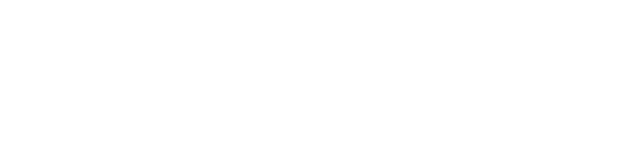
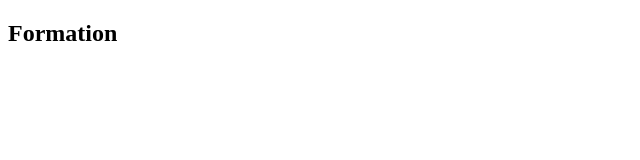
Before and after one commit to georgisenze/git-mon-cv, a plain HTML site: page index.html in a window 1280 px wide. Shown: the whole page, without its empty margins (0-640 px from the left). Drawn offline with Linux system fonts and the light colour scheme.

Commit message:
mise en place de la section formations

```diff
--- a/index.html
+++ b/index.html
@@ -8,6 +8,8 @@
     <title>Document</title>
 </head>
 <body>
-
+    <section>
+        <h1>Formation</h1>
+    </section>
 </body>
 </html>
```
